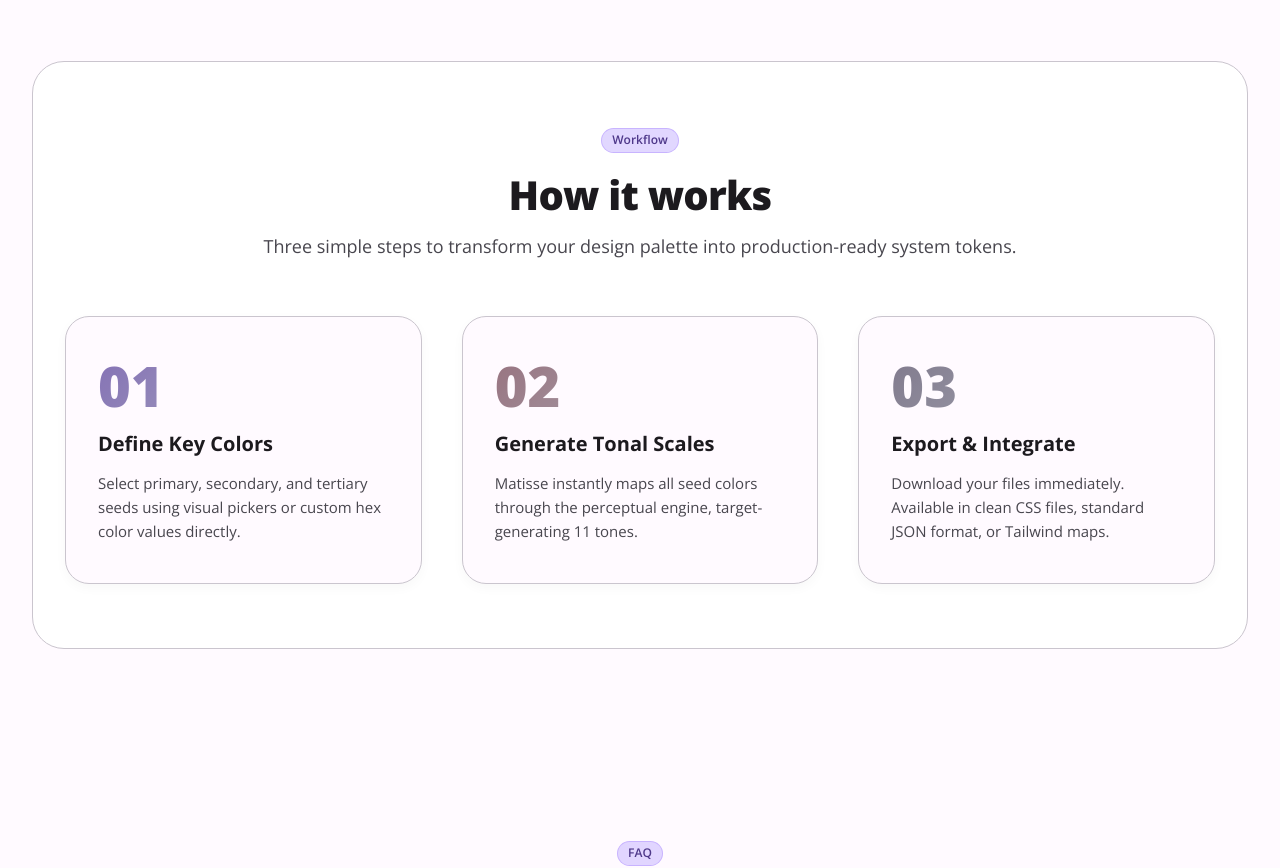
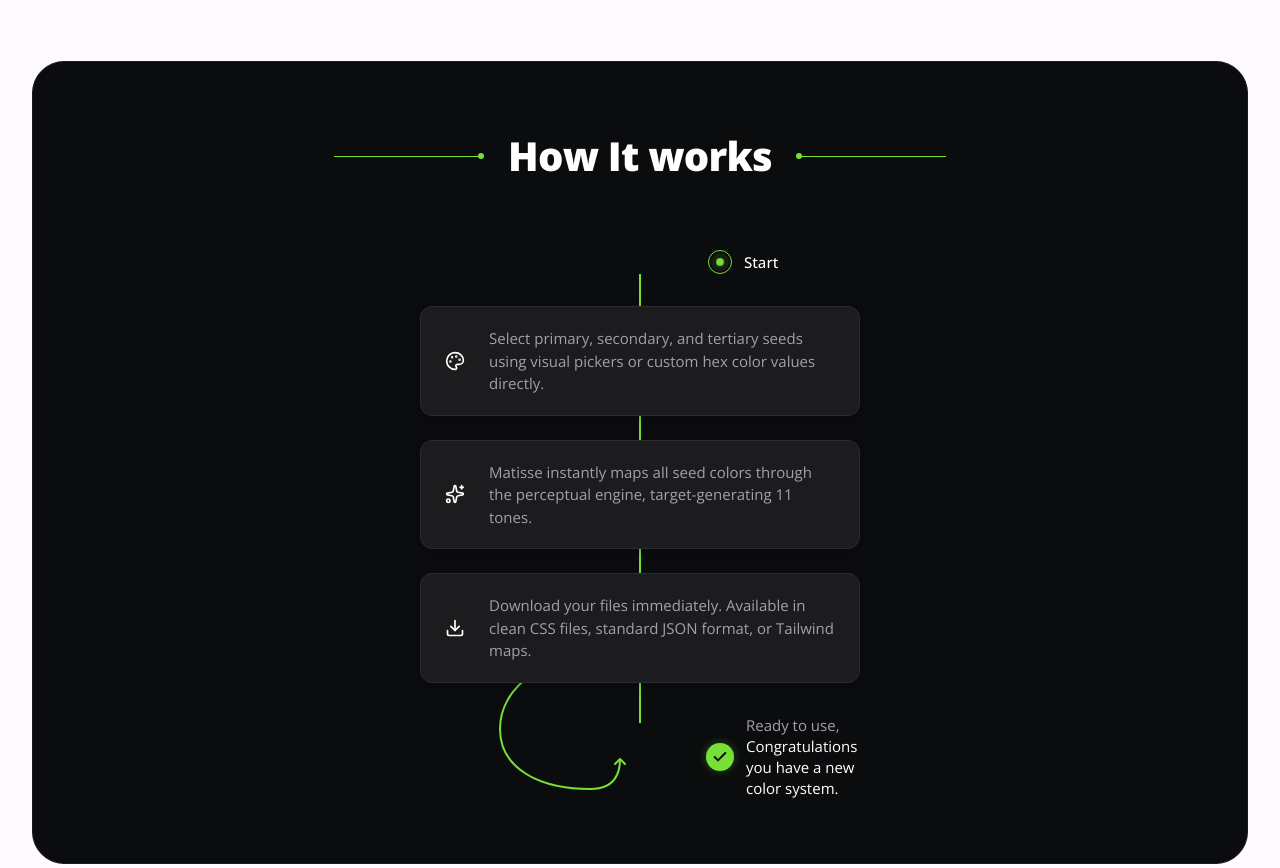
Before and after one commit to Joseph-Brendan/Matisse, a React (Vite) app in the folder m3-color-token-builder/: page / in a window 1280 px wide. Shown: the part 2780-3648 px from the top of the page. Built offline with nearby package versions, Linux system fonts and the light colour scheme; a web font is replaced by a local one; what @material/material-color-utilities would draw is missing.

Commit message:
how it works

```diff
--- a/m3-color-token-builder/src/index.css
+++ b/m3-color-token-builder/src/index.css
@@ -367,6 +367,7 @@ a {
   letter-spacing: -0.03em;
   background: linear-gradient(135deg, #111827, #374151);
   -webkit-background-clip: text;
+  background-clip: text;
   -webkit-text-fill-color: transparent;
 }
 
--- a/m3-color-token-builder/src/pages/Landing/Landing.css
+++ b/m3-color-token-builder/src/pages/Landing/Landing.css
@@ -383,99 +383,221 @@
   max-width: 100%;
   margin: 2rem auto 6rem;
   padding: 4rem 2rem;
-  background: var(--md-ref-role-surfaceContainerLowest);
+  background: #0b0c0e; /* Dark theme section background matching the screenshot */
   border-radius: 2rem;
-  border: 1px solid var(--md-ref-role-outlineVariant);
+  border: 1px solid #1c1c1e;
   box-sizing: border-box;
 }
 
 .how-it-works-header {
   text-align: center;
-  margin-bottom: 3.5rem;
+  margin-bottom: 4rem;
 }
 
 .how-it-works-title {
+  display: flex;
+  align-items: center;
+  justify-content: center;
+  gap: 1.5rem;
   font-size: 2.5rem;
   font-weight: 800;
-  margin: 0.75rem 0 0.5rem;
+  margin: 0;
   letter-spacing: -0.02em;
+  color: #ffffff;
 }
 
-.how-it-works-subtitle {
-  color: var(--md-ref-role-onSurfaceVariant);
-  margin: 0;
-  font-size: 1.125rem;
-}
-
-.how-it-works-grid {
-  display: grid;
-  grid-template-columns: repeat(auto-fit, minmax(280px, 1fr));
-  gap: 2.5rem;
+.title-line {
+  height: 1px;
+  width: 150px;
+  background: #76E037; /* Green title lines */
   position: relative;
 }
 
-.workflow-card {
-  position: relative;
-  padding: 2.5rem 2rem;
-  border-radius: 1.5rem;
-  background: var(--md-ref-role-surface);
-  border: 1px solid var(--md-ref-role-outlineVariant);
-  box-shadow: 0 4px 12px rgba(0, 0, 0, 0.03);
-  transition: all 0.3s ease;
+.title-line::after {
+  content: '';
+  position: absolute;
+  width: 6px;
+  height: 6px;
+  background-color: #76E037;
+  border-radius: 50%;
+  top: 50%;
+  transform: translateY(-50%);
 }
 
-.workflow-card-01:hover {
-  transform: translateY(-6px);
-  box-shadow: 0 12px 30px rgba(0, 0, 0, 0.08);
-  border-color: hsl(256, 34%, 48%);
-}
-.workflow-card-02:hover {
-  transform: translateY(-6px);
-  box-shadow: 0 12px 30px rgba(0, 0, 0, 0.08);
-  border-color: hsl(340, 21%, 41%);
-}
-.workflow-card-03:hover {
-  transform: translateY(-6px);
-  box-shadow: 0 12px 30px rgba(0, 0, 0, 0.08);
-  border-color: hsl(259, 11%, 40%);
+.title-line:not(.right)::after {
+  right: 0;
 }
 
-.workflow-step-num {
-  font-size: 3.5rem;
-  font-weight: 900;
-  line-height: 1;
-  margin-bottom: 1rem;
-  opacity: 0.8;
+.title-line.right::after {
+  left: 0;
 }
 
-.workflow-step-num-01 {
-  background: linear-gradient(135deg, hsl(256, 34%, 48%), #9ca3af);
-  -webkit-background-clip: text;
-  -webkit-text-fill-color: transparent;
-}
-.workflow-step-num-02 {
-  background: linear-gradient(135deg, hsl(340, 21%, 41%), #9ca3af);
-  -webkit-background-clip: text;
-  -webkit-text-fill-color: transparent;
-}
-.workflow-step-num-03 {
-  background: linear-gradient(135deg, hsl(259, 11%, 40%), #9ca3af);
-  -webkit-background-clip: text;
-  -webkit-text-fill-color: transparent;
+.timeline-container {
+  display: flex;
+  flex-direction: column;
+  align-items: center;
+  position: relative;
+  max-width: 600px;
+  margin: 0 auto;
 }
 
-.workflow-card-title {
-  font-size: 1.25rem;
-  font-weight: 700;
-  margin: 0 0 0.75rem;
-  color: var(--md-ref-role-onSurface);
+.timeline-loop-svg {
+  position: absolute;
+  bottom: 0px;
+  right: 50%;
+  width: 160px;
+  height: 160px;
+  z-index: 1;
+  pointer-events: none;
 }
 
-.workflow-card-desc {
+.timeline-start-node {
+  position: relative;
+  display: flex;
+  align-items: center;
+  width: 100%;
+  max-width: 440px;
+  margin: 0 auto 2rem;
+  padding-left: calc(50% - 12px);
+  font-weight: 600;
+  color: #ffffff;
+  z-index: 2;
+}
+
+.pulse-ring {
+  width: 24px;
+  height: 24px;
+  border-radius: 50%;
+  border: 1.5px solid #76E037;
+  display: flex;
+  align-items: center;
+  justify-content: center;
+  position: relative;
+  background: #0b0c0e;
+  z-index: 3;
+}
+
+.pulse-dot {
+  width: 8px;
+  height: 8px;
+  background-color: #76E037;
+  border-radius: 50%;
+  animation: pulse-animation-green 2s infinite;
+}
+
+@keyframes pulse-animation-green {
+  0% { transform: scale(0.8); box-shadow: 0 0 0 0 rgba(118, 224, 55, 0.7); }
+  70% { transform: scale(1); box-shadow: 0 0 0 6px rgba(118, 224, 55, 0); }
+  100% { transform: scale(0.8); box-shadow: 0 0 0 0 rgba(118, 224, 55, 0); }
+}
+
+.timeline-start-text {
+  margin-left: 12px;
+  font-size: 0.9375rem;
+  color: #ffffff;
+  font-weight: 500;
+}
+
+.timeline-track {
+  display: flex;
+  flex-direction: column;
+  gap: 1.5rem;
+  position: relative;
+  width: 100%;
+}
+
+.timeline-line {
+  position: absolute;
+  top: -2rem;
+  bottom: -2.5rem;
+  left: 50%;
+  width: 2px;
+  background: #76E037; /* Green timeline connector line */
+  transform: translateX(-50%);
+  z-index: 0;
+}
+
+.timeline-item {
+  position: relative;
+  z-index: 1;
+  display: flex;
+  justify-content: center;
+}
+
+.timeline-card {
+  display: flex;
+  align-items: center;
+  background: #1c1c1e; /* Dark card background */
+  border: 1px solid #2c2c2e;
+  border-radius: 12px;
+  padding: 1.25rem 1.5rem;
+  gap: 1.5rem;
+  width: 100%;
+  max-width: 440px;
+  box-shadow: 0 4px 12px rgba(0, 0, 0, 0.2);
+  transition: transform 0.2s, border-color 0.2s;
+}
+
+.timeline-card:hover {
+  transform: translateY(-2px);
+  border-color: #76E037;
+}
+
+.timeline-icon-box {
+  display: flex;
+  align-items: center;
+  justify-content: center;
+  color: #ffffff; /* White icons */
+  flex-shrink: 0;
+}
+
+.timeline-content-box {
+  flex: 1;
+}
+
+.timeline-content-box p {
+  font-size: 0.9375rem;
+  color: #a1a1aa; /* Muted gray text inside cards */
   margin: 0;
+  line-height: 1.5;
+  text-align: left;
+}
+
+.timeline-end-node {
+  position: relative;
+  display: flex;
+  align-items: center;
+  width: 100%;
+  max-width: 440px;
+  margin: 2rem auto 0;
+  padding-left: calc(50% - 14px);
+  z-index: 2;
+}
+
+.timeline-check {
+  width: 28px;
+  height: 28px;
+  border-radius: 50%;
+  background: #76E037;
+  color: #0b0c0e; /* Dark color for checkmark */
+  display: flex;
+  align-items: center;
+  justify-content: center;
+  box-shadow: 0 0 10px rgba(118, 224, 55, 0.3);
+  flex-shrink: 0;
+  z-index: 3;
+}
+
+.timeline-end-text {
+  margin-left: 12px;
   font-size: 0.9375rem;
-  color: var(--md-ref-role-onSurfaceVariant);
-  line-height: 1.6;
+  color: #a1a1aa;
+  line-height: 1.4;
+  text-align: left;
+}
+
+.timeline-end-text span {
+  color: #ffffff;
 }
 
 /* ── Section General Headers ────────────────────────── */
--- a/m3-color-token-builder/src/pages/Landing/index.tsx
+++ b/m3-color-token-builder/src/pages/Landing/index.tsx
@@ -2,7 +2,7 @@ import React, { useState, useEffect } from 'react';
 import { useNavigate } from 'react-router-dom';
 import {
   Palette, Layers, Paintbrush, Grid3x3, Type, Download, ArrowUpRight,
-  ChevronDown, ChevronUp, Star, Check
+  ChevronDown, ChevronUp, Star, Check, User, Mail, Sparkles
 } from 'lucide-react';
 import { GlossyButton } from '../../design-system/components/Button/GlossyButton';
 import type { GlossyVariant } from '../../design-system/components/Button/GlossyButton';
@@ -423,48 +423,68 @@ export const Landing: React.FC = () => {
         {/* 5. HOW IT WORKS SECTION */}
         <section id="how-it-works" className="how-it-works-section">
           <div className="how-it-works-header">
-            <Badge variant="primary" size="md">Workflow</Badge>
-            <h2 className="how-it-works-title">How it works</h2>
-            <p className="how-it-works-subtitle">
-              Three simple steps to transform your design palette into production-ready system tokens.
-            </p>
+            <h2 className="how-it-works-title">
+              <div className="title-line"></div>
+              <span>How It works</span>
+              <div className="title-line right"></div>
+            </h2>
           </div>
-          <div className="how-it-works-grid">
-            {[
-              {
-                step: '01',
-                title: 'Define Key Colors',
-                desc: 'Select primary, secondary, and tertiary seeds using visual pickers or custom hex color values directly.',
-                stepClass: 'workflow-card-01',
-                numClass: 'workflow-step-num-01',
-              },
-              {
-                step: '02',
-                title: 'Generate Tonal Scales',
-                desc: 'Matisse instantly maps all seed colors through the perceptual engine, target-generating 11 tones.',
-                stepClass: 'workflow-card-02',
-                numClass: 'workflow-step-num-02',
-              },
-              {
-                step: '03',
-                title: 'Export & Integrate',
-                desc: 'Download your files immediately. Available in clean CSS files, standard JSON format, or Tailwind maps.',
-                stepClass: 'workflow-card-03',
-                numClass: 'workflow-step-num-03',
-              },
-            ].map((item, idx) => (
-              <div key={idx} className={`workflow-card ${item.stepClass}`}>
-                <div className={`workflow-step-num ${item.numClass}`}>
-                  {item.step}
+
+          <div className="timeline-container">
+            <svg className="timeline-loop-svg" viewBox="0 0 160 160" fill="none" xmlns="http://www.w3.org/2000/svg">
+              <path d="M 160 10 C 60 10, 20 50, 20 90 C 20 130, 60 150, 110 150 C 130 150, 140 140, 140 120" stroke="#76E037" strokeWidth="2" fill="none" />
+              <path d="M 135 125 L 140 120 L 145 125" stroke="#76E037" strokeWidth="2" strokeLinecap="round" strokeLinejoin="round" />
+            </svg>
+
+            <div className="timeline-start-node">
+              <div className="pulse-ring"><div className="pulse-dot"></div></div>
+              <span className="timeline-start-text">Start</span>
+            </div>
+
+            <div className="timeline-track">
+              <div className="timeline-line"></div>
+
+              <div className="timeline-item">
+                <div className="timeline-card">
+                  <div className="timeline-icon-box">
+                    <Palette size={20} />
+                  </div>
+                  <div className="timeline-content-box">
+                    <p>Select primary, secondary, and tertiary seeds using visual pickers or custom hex color values directly.</p>
+                  </div>
                 </div>
-                <h3 className="workflow-card-title">
-                  {item.title}
-                </h3>
-                <p className="workflow-card-desc">
-                  {item.desc}
-                </p>
               </div>
-            ))}
+
+              <div className="timeline-item">
+                <div className="timeline-card">
+                  <div className="timeline-icon-box">
+                    <Sparkles size={20} />
+                  </div>
+                  <div className="timeline-content-box">
+                    <p>Matisse instantly maps all seed colors through the perceptual engine, target-generating 11 tones.</p>
+                  </div>
+                </div>
+              </div>
+
+              <div className="timeline-item">
+                <div className="timeline-card">
+                  <div className="timeline-icon-box">
+                    <Download size={20} />
+                  </div>
+                  <div className="timeline-content-box">
+                    <p>Download your files immediately. Available in clean CSS files, standard JSON format, or Tailwind maps.</p>
+                  </div>
+                </div>
+              </div>
+
+            </div>
+
+            <div className="timeline-end-node">
+              <div className="timeline-check">
+                <Check size={16} strokeWidth={3} />
+              </div>
+              <p className="timeline-end-text">Ready to use, <span>Congratulations you have a new color system.</span></p>
+            </div>
           </div>
         </section>
 
```
